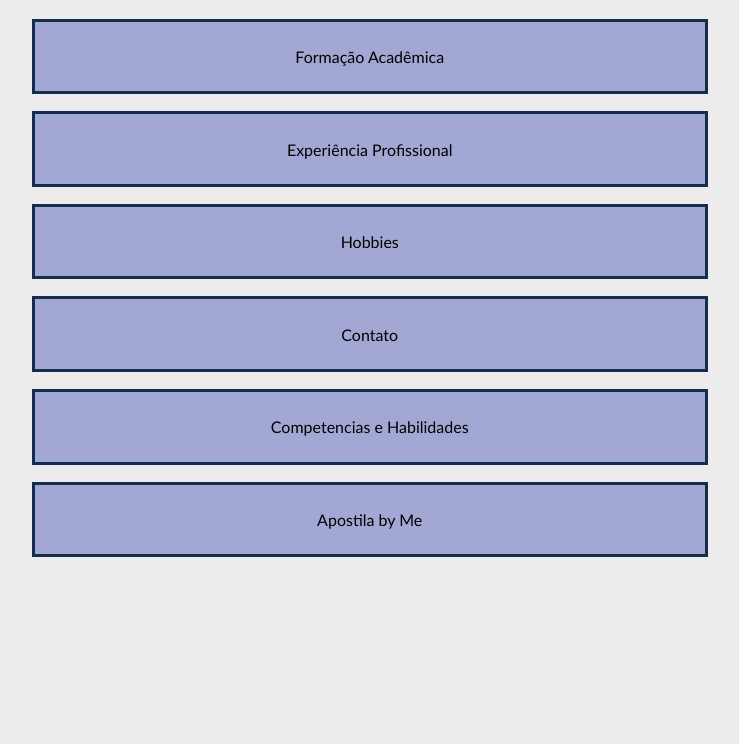
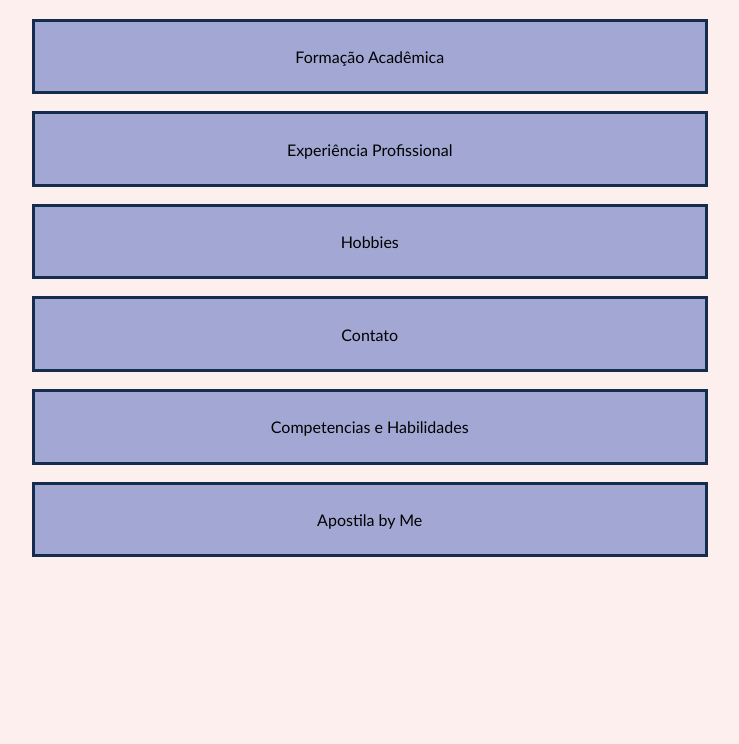
Before and after one commit to opabl1nnn/Curriculo, a plain HTML site: page docs/index.html in a window 1280 px wide. Shown: the part 239-983 px from the top of the page, without its empty margins (269-1008 px from the left). Drawn offline with nearby package versions, Linux system fonts and the light colour scheme.

Commit message:
Update estilo.css

```diff
--- a/docs/css/estilo.css
+++ b/docs/css/estilo.css
@@ -1,7 +1,7 @@
 body{
     font-family:'Gill Sans', 'Gill Sans MT', Calibri, 'Trebuchet MS', sans-serif;
 
-    background-color: #ececec;
+    background-color: #fcefed;
 
     color: #385170;
 
```
